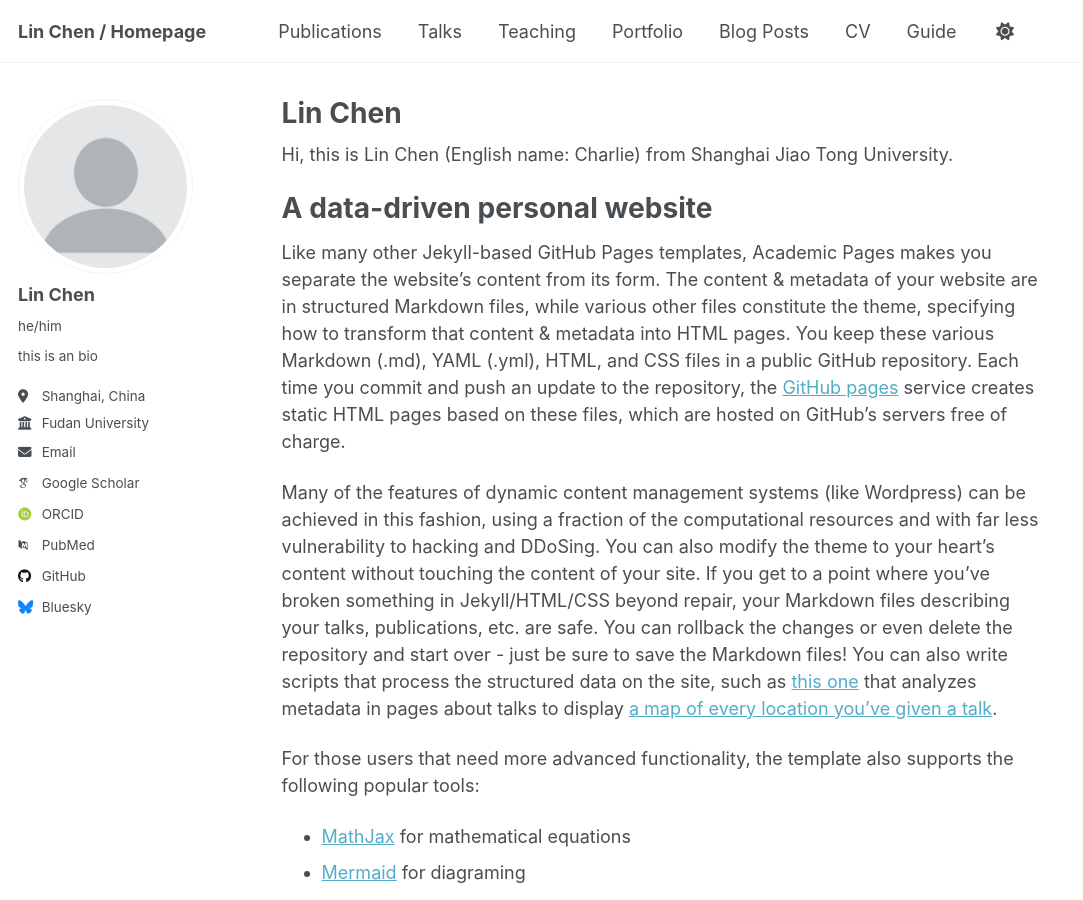
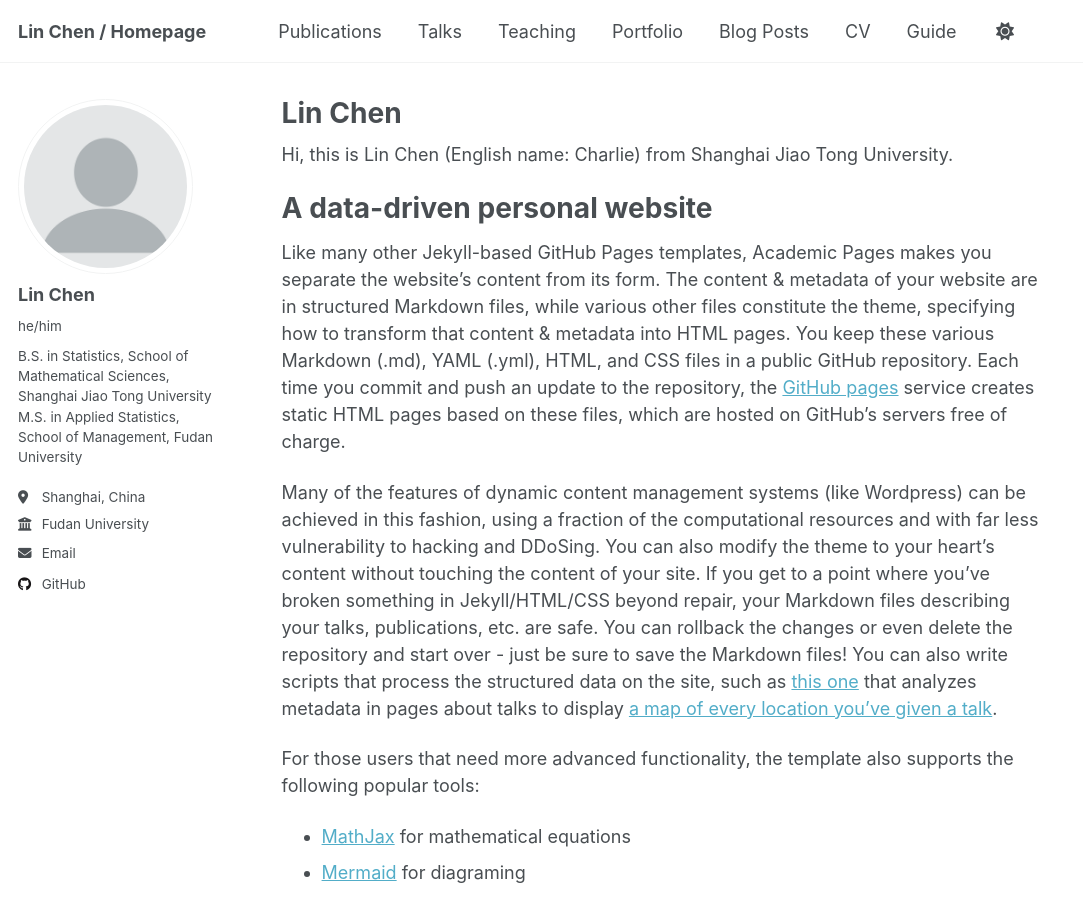
Before and after one commit to Charlie-ChenLin/Charlie-ChenLin.github.io, a Jekyll site: the page built from _pages/about.md, in a window 1280 px wide and 900 px high. Shown: the whole window, without its empty margins (0-1083 px from the left). Built offline with Jekyll 4.4.1, drawn with Linux system fonts in a browser that asks for light colours; some web fonts are replaced; a script that is not in the unit is left out.

Commit message:
update config

```diff
--- a/_config.yml
+++ b/_config.yml
@@ -13,7 +13,7 @@
 title_separator          : "-"
 name                     : &name "Lin Chen"
 description              : &description "Welcome to Lin Chen's Homepage!"
-url                      : https://academicpages.github.io # the base hostname & protocol for your site e.g. "https://[your GitHub username].github.io" or if you already have some other page hosted on Github then use "https://[your GitHub username].github.io/[Your Repo Name]"
+url                      : https://Charlie-ChenLin.github.io # the base hostname & protocol for your site e.g. "https://[your GitHub username].github.io" or if you already have some other page hosted on Github then use "https://[your GitHub username].github.io/[Your Repo Name]"
 baseurl                  : "" # the subpath of your site, e.g. "/blog"
 repository               : "Charlie-ChenLin.github.io"
 
@@ -25,7 +25,7 @@
   avatar           : "profile.png"
   name             : "Lin Chen"
   pronouns         : "he/him"
-  bio              : "this is an bio"
+  bio              : "B.S. in Statistics, School of Mathematical Sciences, Shanghai Jiao Tong University \n M.S. in Applied Statistics, School of Management, Fudan University"
   location         : "Shanghai, China"
   employer         : "Fudan University"
   uri              : # URL
@@ -34,11 +34,11 @@
   # Academic websites
   academia         : # URL
   arxiv            : # URL - Update with the correct link to your profile
-  googlescholar    : "https://scholar.google.com/citations?user=PS_CX0AAAAAJ"
+  googlescholar    : # "https://scholar.google.com/citations?user=PS_CX0AAAAAJ"
   impactstory      : # URL
-  orcid            : "http://orcid.org/yourorcidurl"
+  orcid            : # "http://orcid.org/yourorcidurl"
   semantic         : # URL
-  pubmed           : "https://www.ncbi.nlm.nih.gov/pubmed/?term=john+snow"
+  pubmed           : # "https://www.ncbi.nlm.nih.gov/pubmed/?term=john+snow"
   researchgate     : # URL
   scopus           : # URL
 
@@ -46,13 +46,13 @@
   bitbucket        : # Username - Update with your username on the site
   codepen          : # Username
   dribbble         : # Username
-  github           : "academicpages"
+  github           : "https://github.com/Charlie-ChenLin"
   kaggle           : # Username
   stackoverflow    : # User number or user number and name (i.e., use "1" or "1/jeff-atwood")
 
   # Social media
   artstation       : # Username
-  bluesky          : "bsky.app" # Replace this with you Bluesky username
+  bluesky          : # "bsky.app" # Replace this with you Bluesky username
   facebook         : # Username
   flickr           : # Username
   foursquare       : # Username
```
